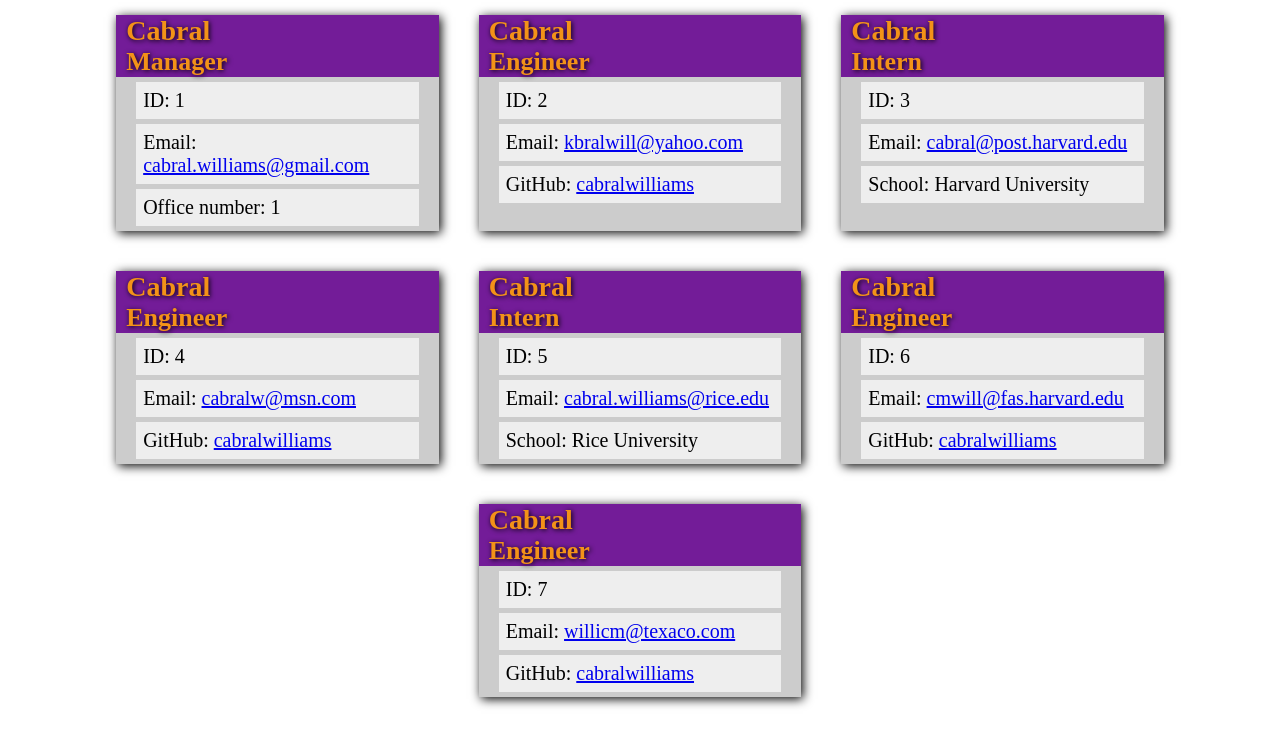
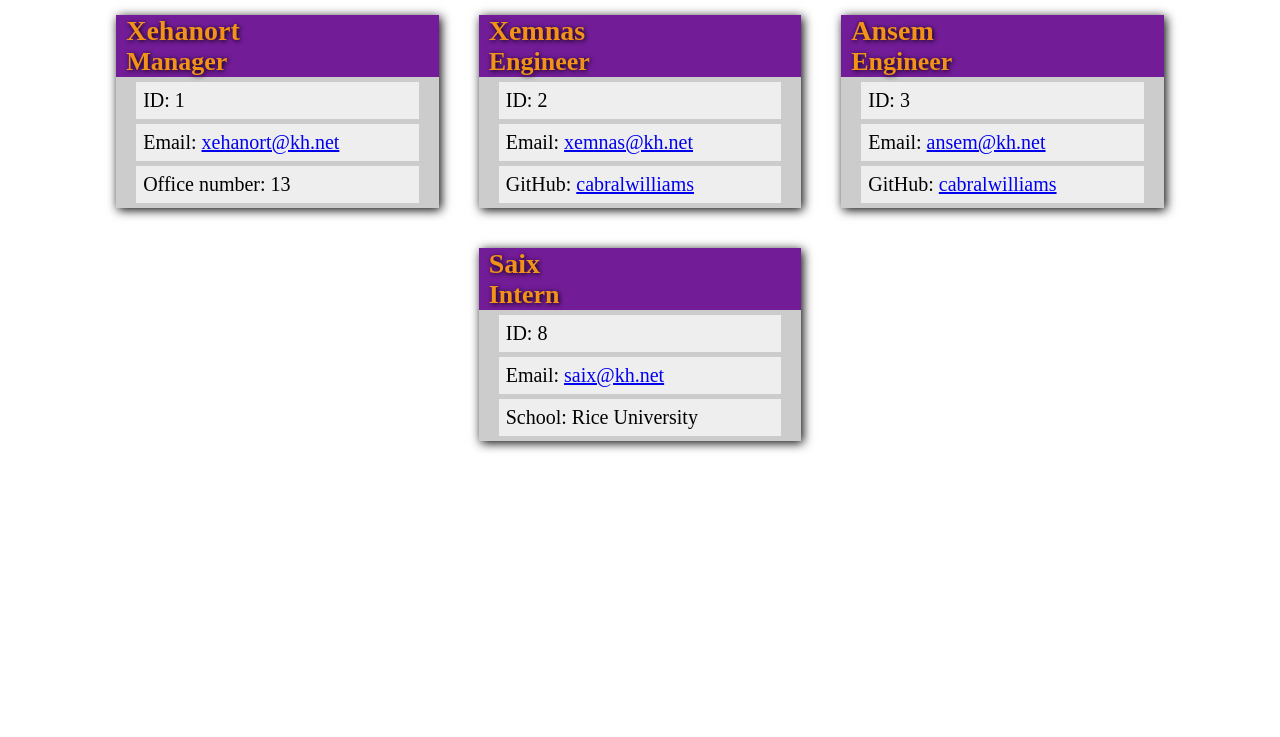
Before and after one commit to cabralwilliams/show-my-team, a website: page dist/MyTeam.html in a window 1280 px wide. Shown: the part 63-800 px from the top of the page. Drawn offline with Linux system fonts and the light colour scheme.

Commit message:
readme updated with photo

```diff
--- a/dist/MyTeam.html
+++ b/dist/MyTeam.html
@@ -3,54 +3,36 @@
 		<meta charset="UTF-8">
 		<meta http-equiv="X-UA-Compatible" content="IE=edge">
 		<meta name="viewport" content="width=device-width, initial-scale=1.0">
-		<title>Cabral's Team</title>
+		<title>Xehanort's Team</title>
 		<link href="./style.css" rel="stylesheet" />
 	</head>
 	<body>
-		<h1>Cabral's Team</h1>
+		<h1>Xehanort's Team</h1>
 		<div class='card-deck'>
 		<div class='card'>
-			<h2>Cabral</h2>
+			<h2>Xehanort</h2>
 			<h3>Manager</h3>
 			<div>ID: 1</div>
-			<div>Email: <a href='mailto:cabral.williams@gmail.com'>cabral.williams@gmail.com</a></div>
-			<div>Office number: 1</div></div>
+			<div>Email: <a href='mailto:xehanort@kh.net'>xehanort@kh.net</a></div>
+			<div>Office number: 13</div></div>
 		<div class='card'>
-			<h2>Cabral</h2>
+			<h2>Xemnas</h2>
 			<h3>Engineer</h3>
 			<div>ID: 2</div>
-			<div>Email: <a href='mailto:kbralwill@yahoo.com'>kbralwill@yahoo.com</a></div>
+			<div>Email: <a href='mailto:xemnas@kh.net'>xemnas@kh.net</a></div>
 			<div>GitHub: <a href='https://github.com/cabralwilliams' target='_blank'>cabralwilliams</a></div></div>
 		<div class='card'>
-			<h2>Cabral</h2>
-			<h3>Intern</h3>
+			<h2>Ansem</h2>
+			<h3>Engineer</h3>
 			<div>ID: 3</div>
-			<div>Email: <a href='mailto:cabral@post.harvard.edu'>cabral@post.harvard.edu</a></div>
-			<div>School: Harvard University</div></div>
-		<div class='card'>
-			<h2>Cabral</h2>
-			<h3>Engineer</h3>
-			<div>ID: 4</div>
-			<div>Email: <a href='mailto:cabralw@msn.com'>cabralw@msn.com</a></div>
+			<div>Email: <a href='mailto:ansem@kh.net'>ansem@kh.net</a></div>
 			<div>GitHub: <a href='https://github.com/cabralwilliams' target='_blank'>cabralwilliams</a></div></div>
 		<div class='card'>
-			<h2>Cabral</h2>
+			<h2>Saix</h2>
 			<h3>Intern</h3>
-			<div>ID: 5</div>
-			<div>Email: <a href='mailto:cabral.williams@rice.edu'>cabral.williams@rice.edu</a></div>
+			<div>ID: 8</div>
+			<div>Email: <a href='mailto:saix@kh.net'>saix@kh.net</a></div>
 			<div>School: Rice University</div></div>
-		<div class='card'>
-			<h2>Cabral</h2>
-			<h3>Engineer</h3>
-			<div>ID: 6</div>
-			<div>Email: <a href='mailto:cmwill@fas.harvard.edu'>cmwill@fas.harvard.edu</a></div>
-			<div>GitHub: <a href='https://github.com/cabralwilliams' target='_blank'>cabralwilliams</a></div></div>
-		<div class='card'>
-			<h2>Cabral</h2>
-			<h3>Engineer</h3>
-			<div>ID: 7</div>
-			<div>Email: <a href='mailto:willicm@texaco.com'>willicm@texaco.com</a></div>
-			<div>GitHub: <a href='https://github.com/cabralwilliams' target='_blank'>cabralwilliams</a></div></div>
 		</div>
 	</body>
 </html>
```
Also changed, not shown: README.md, src/images/team_xehanort1.PNG (added).
